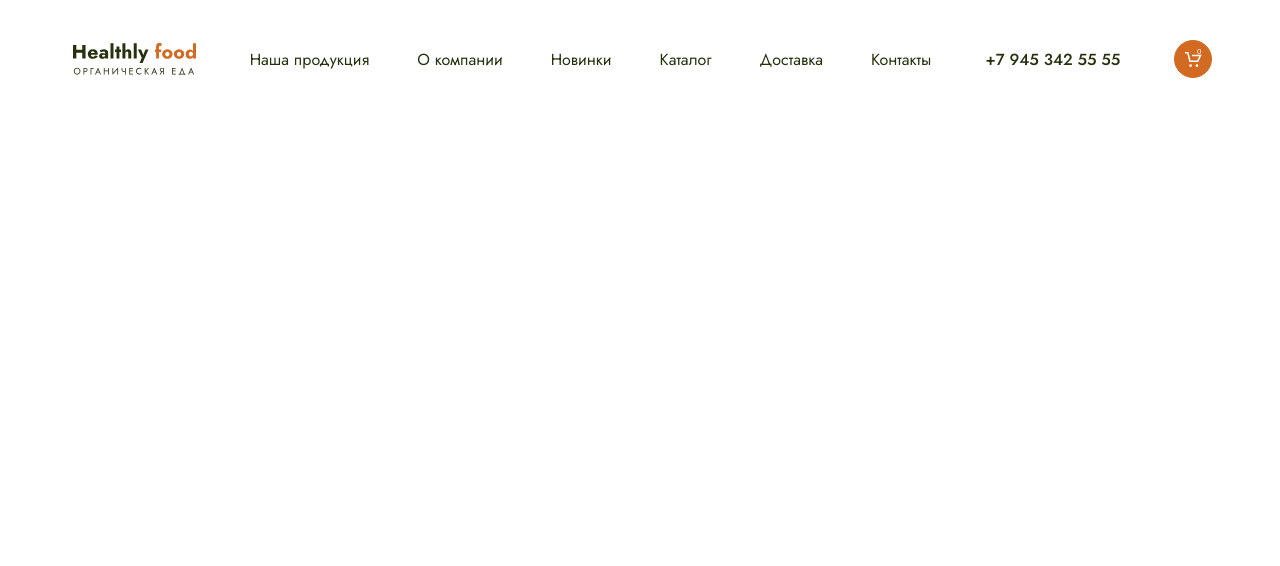
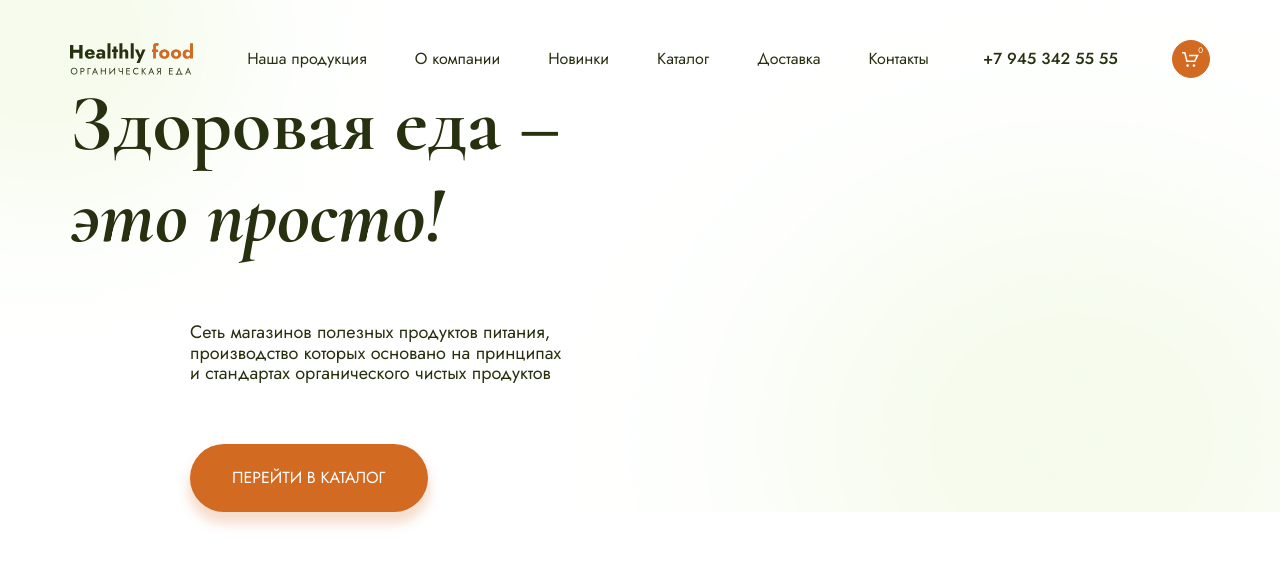
Before and after one commit to Kus-Elagina/Module02-Shop, a website built with webpack: page src/index.html in a window 1280 px wide. Built offline with nearby package versions, Linux system fonts and the light colour scheme.

Commit message:
add main

```diff
--- a/package.json
+++ b/package.json
@@ -16,6 +16,7 @@
     "webpack-dev-server": "^4.7.3"
   },
   "dependencies": {
-    "html-webpack-plugin": "^5.5.0"
+    "html-webpack-plugin": "^5.5.0",
+    "normalize.css": "^8.0.1"
   }
 }
--- a/src/index.html
+++ b/src/index.html
@@ -37,6 +37,25 @@
                 <span class="header__counter">0</span>
             </button>
         </header>
+        <div class="container">
+            <div class="main__text">
+                <h1 class="title title_block">
+                        Здоровая еда &ndash;
+                    <span class="title__span">это просто!</span>
+                </h1>
+                <div class="main__item">
+                    <p class="description description_size-s">
+                        Сеть магазинов полезных продуктов питания, производство которых основано на&nbsp;принципах и стандартах органического чистых продуктов
+                    </p>
+                    <div class="main__link">
+                        <a href="#" class="link">Перейти в каталог</a>
+                    </div>
+                </div>
+            </div>
+        </div>
     </div>
+
+
+
 </body>
 </html>
--- a/src/index.js
+++ b/src/index.js
@@ -1 +1,2 @@
+import 'normalize.css'
 import './styles/main.scss'
--- a/src/styles/main.scss
+++ b/src/styles/main.scss
@@ -14,17 +14,16 @@ html {
 body {
     font-size: 1.6rem;
     font-family: $font-jost;
+    color: $green;
 }
 
 .header {
     max-width: 1140px;
     margin: 0 auto;
-    padding-left: 15px;
-    padding-right: 10px;
+    padding: 4rem 15px 0 15px;
     display: flex;
     justify-content: space-between;
     align-items: center;
-    margin-top: 4rem;
     &__nav {
         display: flex;
         list-style-type: none;
@@ -33,7 +32,6 @@ body {
         gap: 4.8rem;
     }
     &__link {
-        font-size: 1.6rem;
         color: $green;
         text-decoration: none;
         &:hover {
@@ -41,7 +39,6 @@ body {
         }
     }
     &__tel {
-        font-size: 1.6rem;
         color: $green;
         font-weight: 500;
         text-decoration: none;
@@ -70,8 +67,8 @@ body {
         font-size: .8rem;
         color: $white;
         position: absolute;
-        right: 1rem;
-        top: .6rem;
+        right: .6rem;
+        top: .5rem;
     }
 }
 .logo {
@@ -82,3 +79,52 @@ body {
     width: 12.3rem;
     height: 3.2rem;
 }
+.container {
+    max-width: 1140px;
+    margin: 0 auto;
+    padding-left: 15px;
+    padding-right: 15px;
+}
+.main {
+    background-image: url(../images/main.png);
+    background-size: cover;
+    background-position-x: center;
+    &__item {
+        margin-left: 12rem;
+        max-width: 378px;
+        margin-top: 6rem;
+    }
+    &__link {
+        margin-top: 6rem;
+    }
+}
+.title {
+    font-family: $font-cormorant;
+    font-weight: 700;
+    font-size: 8rem;
+    margin: 0;
+    &__span {
+        font-style: italic;
+    }
+    &_block {
+        .title__span {
+            display: block;
+        }
+    }
+}
+.description {
+    margin: 0;
+    &_size-s {
+        font-size: 1.8rem;
+    }
+}
+.link {
+    color: $white;
+    text-transform: uppercase;
+    padding: 2.5rem 4.2rem;
+    background-color: $orange;
+    box-shadow: 0px 1rem 1.1rem .2rem rgba(207, 92, 13, 0.2);
+    text-decoration: none;
+    border-radius: 3.8rem;
+    display: inline-block;
+}
```
Also changed, not shown: dist/styles/main.css, src/images/alarm-clock.svg (deleted), src/images/bg.jpg (deleted), src/images/main.png (added), 1 other file.
